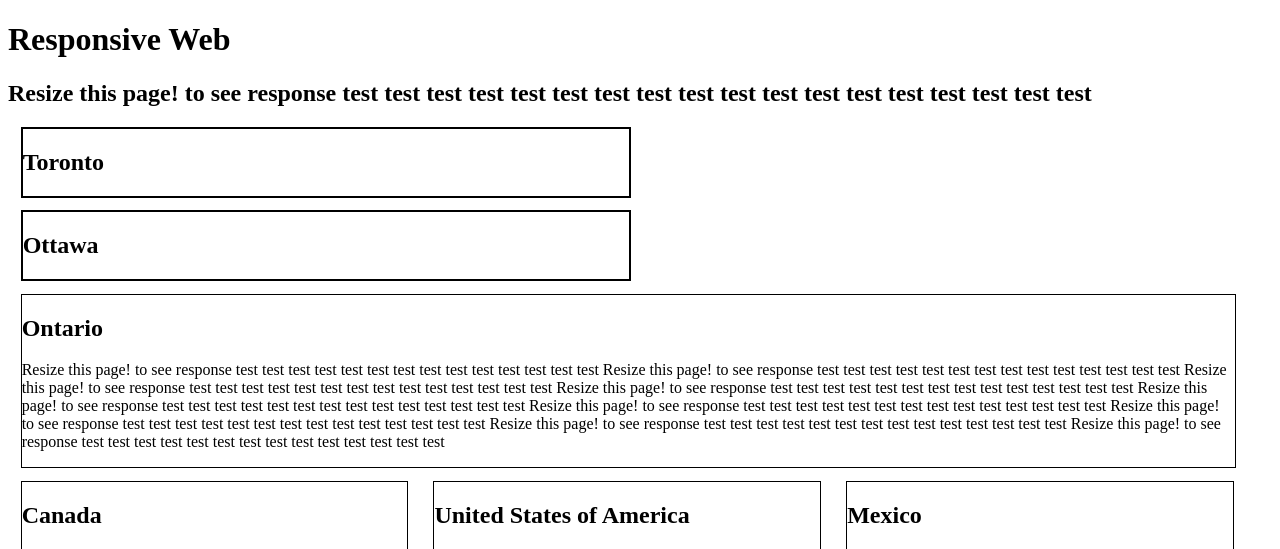
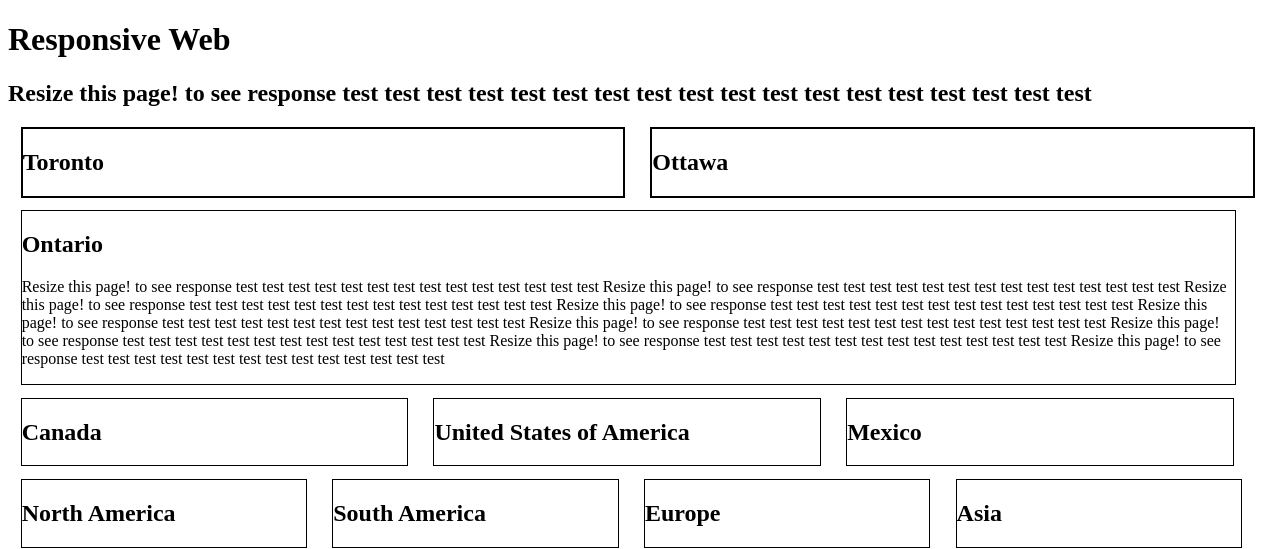
Before and after one commit to stephenryerson/stephenryerson.github.io, a PHP site: page /test.html in a window 1280 px wide. Shown: the top 549 px of the page. Run offline with PHP 8.4, Linux system fonts and the light colour scheme.

Commit message:
Update filename.css

```diff
--- a/filename.css
+++ b/filename.css
@@ -7,7 +7,7 @@ section {
   margin-left: 1%;
   margin-right: 1%;
   margin-bottom: 1%;
-  width: 48%;
+  width: 47.5%;
   border: 2px solid black;
 }
 
```
